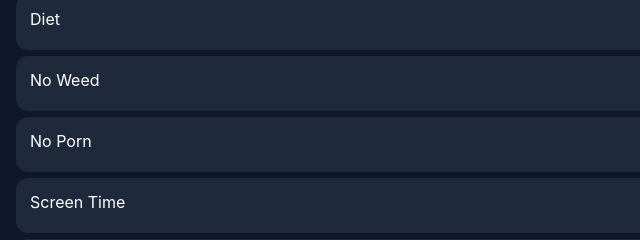
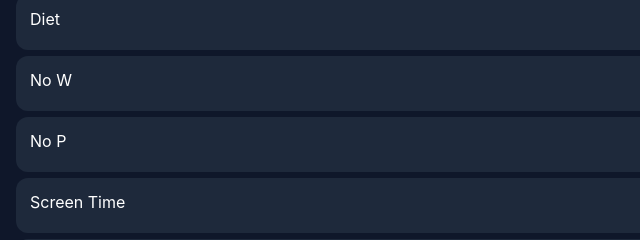
Before and after one commit to sharmashivam5/HabbitTracker, a plain HTML site: page index.html in a window 1280 px wide. Shown: the part 472-712 px from the top of the page, 0-640 px from the left. Drawn offline with Linux system fonts and the light colour scheme.

Commit message:
Update index.html

```diff
--- a/index.html
+++ b/index.html
@@ -98,7 +98,7 @@ button {
 <script>
 const habits = [
 "Leetcode","Apply to Jobs","Studied","Workout","Kaggle",
-"Protein Shake","Diet","No Weed","No Porn","Screen Time",
+"Protein Shake","Diet","No W","No P","Screen Time",
 "Meditation","Sleep On Time"
 ];
 
```
